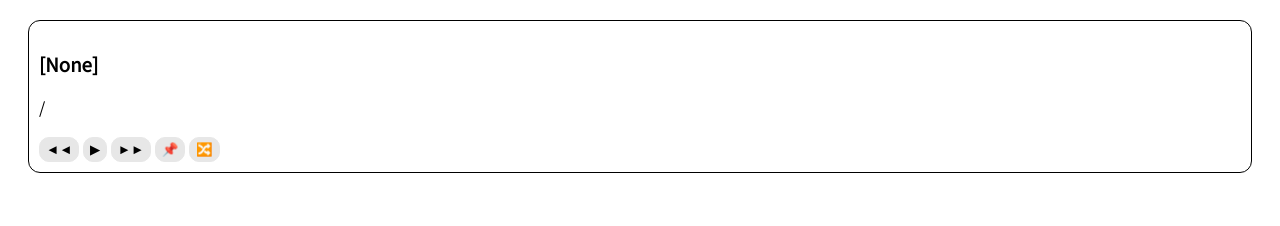
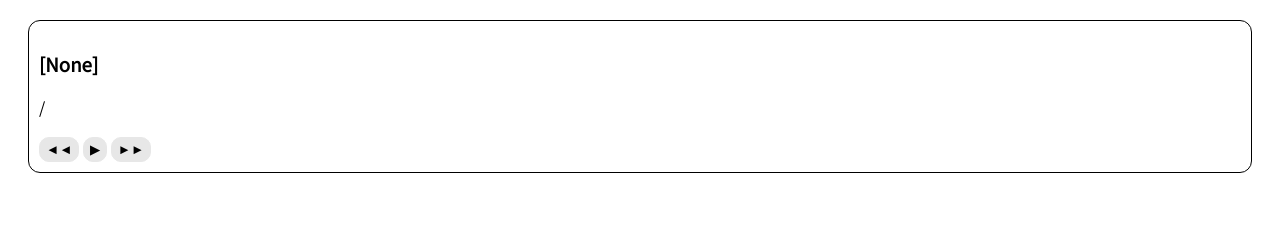
Before and after one commit to okysky1121/ba-bgm, a plain HTML site: page index.html in a window 1280 px wide. Shown: the top 226 px of the page. Drawn offline with Linux system fonts and the light colour scheme.

Commit message:
Update index.html

```diff
--- a/index.html
+++ b/index.html
@@ -13,8 +13,6 @@
             <button id="prev-music" onclick="prevmusic();">◄◄</button>
             <button id="resume-music" onclick="resume();">▶</button>
             <button id="next-music" onclick="nextmusic();">►►</button>
-            <button id="pin-music">&#128204;</button>
-            <button id="shuffle-music">&#128256;</button>
         </div>
     </div>
     <div id="player"></div>
```
